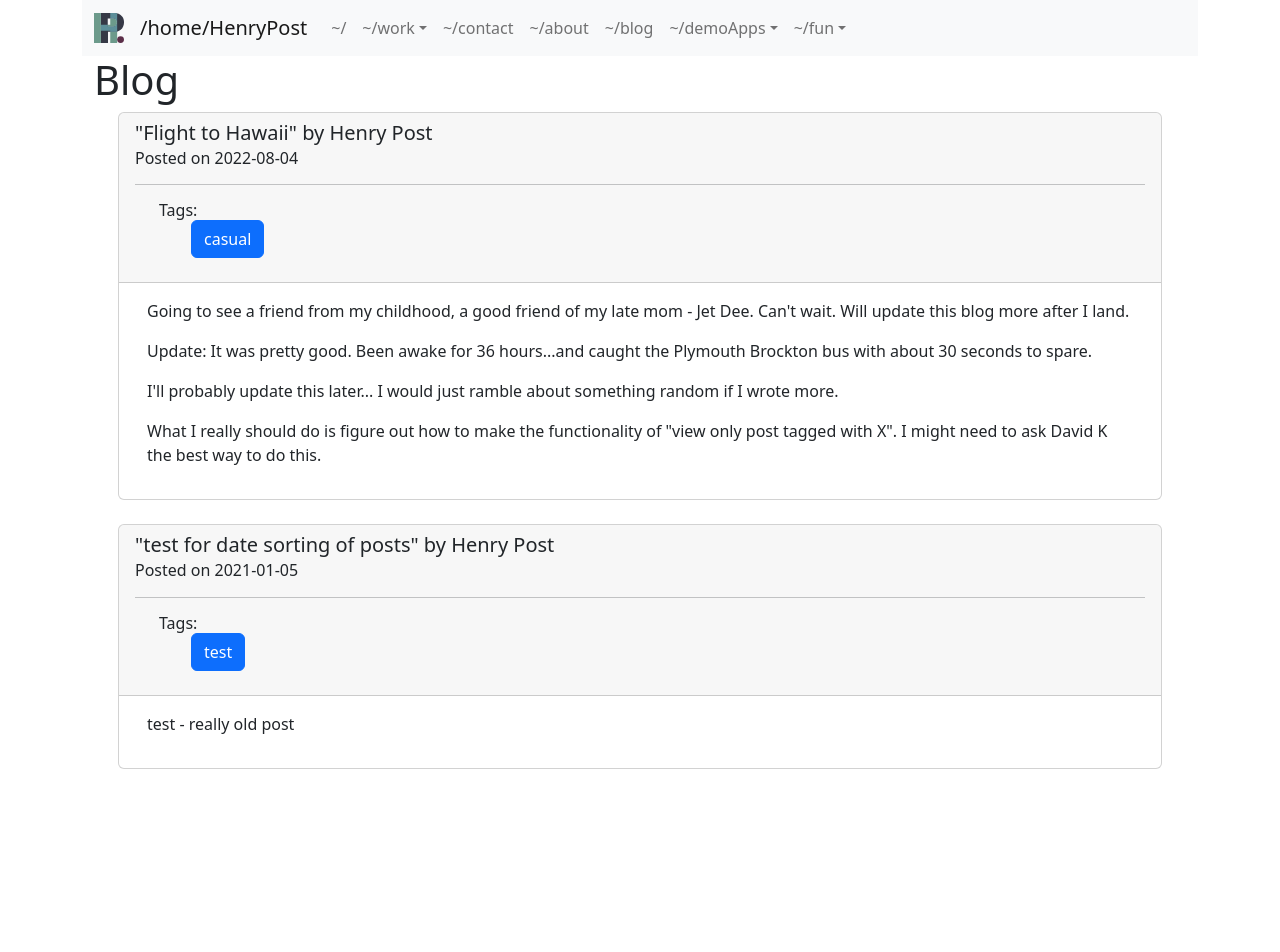
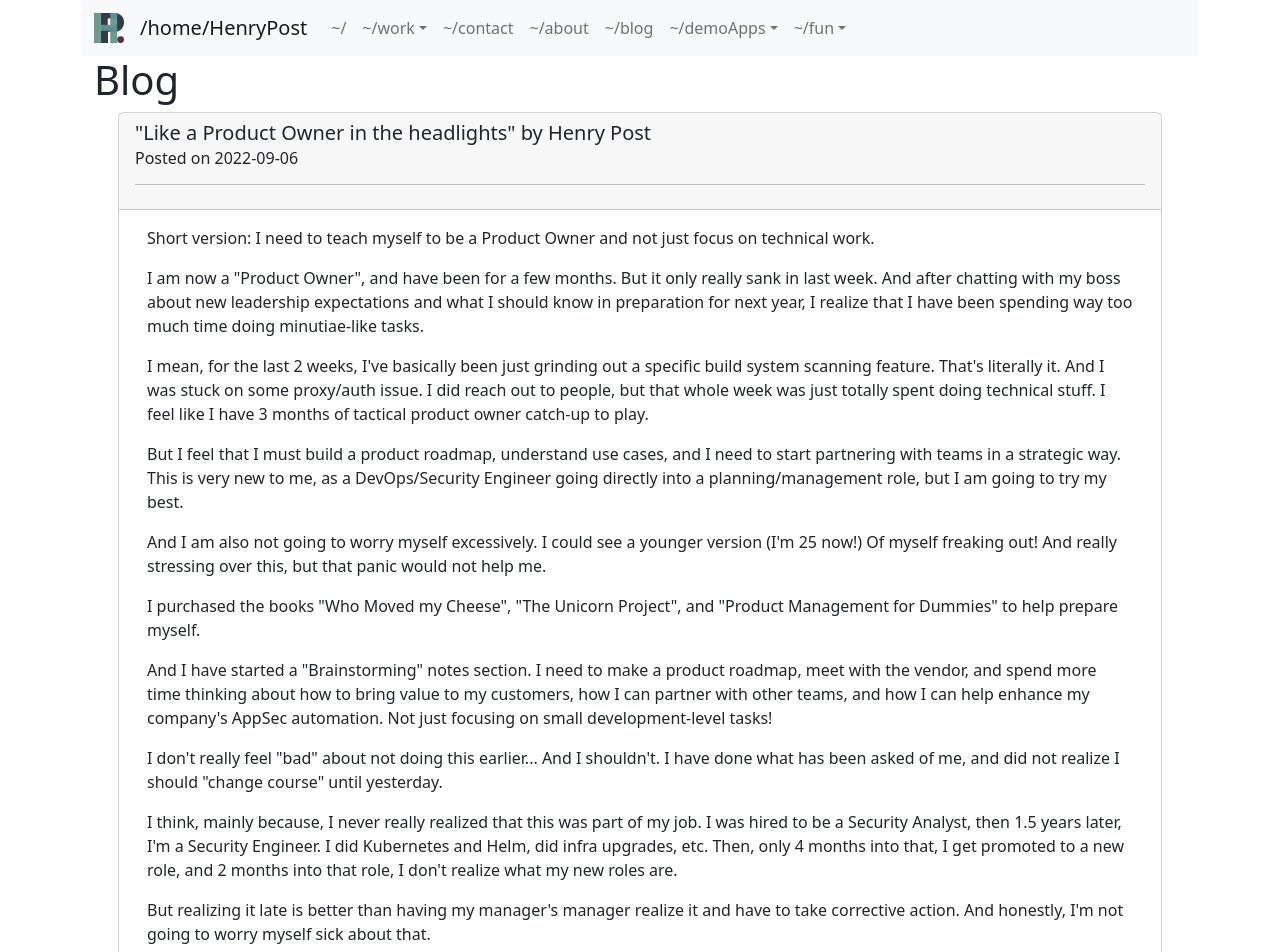
Before and after one commit to meltingscales/henrypost.net, a React (Create React App) app: page /blog in a window 1280 px wide. Shown: the top 952 px of the page. Before the commit the page ends 800 px from the top, so only its background shows below. Built offline with nearby package versions, Linux system fonts and the light colour scheme.

Commit message:
add blog post

```diff
--- a/src/data/modelbound/blog_henryPost.tsx
+++ b/src/data/modelbound/blog_henryPost.tsx
@@ -7,19 +7,80 @@ export default function HENRY_TBLOG_DATA(): TBlog {
         posts: [
             {
                 author: "Henry Post",
+                date: new Date('09/17/2022'),
+                title: 'Like a Product Owner in the headlights',
+                blogContent: (
+                    <Container>
+                        <p>Short version: I need to teach myself to be a Product Owner and not just focus on technical
+                            work.</p>
+
+                        <p>I am now a "Product Owner", and have been for a few months. But it only really sank in last
+                            week. And after chatting with my boss about new leadership expectations and what I should
+                            know in preparation for next year, I realize that I have been spending way too much time
+                            doing minutiae-like tasks.</p>
+
+                        <p>I mean, for the last 2 weeks, I've basically been just grinding out a specific build system
+                            scanning feature. That's literally it. And I was stuck on some proxy/auth issue. I did reach
+                            out to people, but that whole week was just totally spent doing technical stuff. I feel like
+                            I have 3 months of tactical product owner catch-up to play.</p>
+
+                        <p>But I feel that I must build a product roadmap, understand use cases, and I need to start
+                            partnering with
+                            teams in a strategic way. This is very new to me, as a DevOps/Security Engineer going
+                            directly into a planning/management role, but I am going to try my best.</p>
+
+                        <p>And I am also not going to worry myself excessively. I could see a younger version (I'm 25
+                            now!) Of myself freaking out! And really stressing over this, but that panic would not help
+                            me. </p>
+
+                        <p>I purchased the books "Who Moved my Cheese", "The Unicorn Project", and "Product Management
+                            for Dummies" to help prepare myself.</p>
+
+                        <p>And I have started a "Brainstorming" notes section. I need to make a product roadmap, meet
+                            with the vendor, and spend more time thinking about how to bring value to my customers, how
+                            I can partner with other teams, and how I can help enhance my company's AppSec automation.
+                            Not just focusing on small development-level tasks!</p>
+
+                        <p>I don't really feel "bad" about not doing this earlier... And I shouldn't. I have done what
+                            has been asked of me, and did not realize I should "change course" until yesterday.</p>
+
+                        <p>
+                            I think, mainly because, I never really realized that this was part of my job. I was hired
+                            to be a Security Analyst, then 1.5 years later, I'm a Security Engineer. I did Kubernetes
+                            and Helm, did infra upgrades, etc. Then, only 4 months into that, I get promoted to a new
+                            role, and 2 months into that role, I don't realize what my new roles are.</p>
+
+                        <p>
+                            But realizing it late is better than having my manager's manager realize it and have to take
+                            corrective action. And honestly, I'm not going to worry myself sick about that.
+                        </p>
+
+                        <p>
+                            Because I'll try to do my best to be a Product Owner and learn what I need to fulfil my
+                            role! :)
+                        </p>
+                    </Container>
+                )
+            },
+            {
+                author: "Henry Post",
                 blogContent: (
                     <Container>
                         {/*<p>bro im on a plane!!!! wow!!!!!</p>*/}
-                        <p>Going to see a friend from my childhood, a good friend of my late mom - Jet Dee. Can't wait. Will update this blog more after I land.</p>
+                        <p>Going to see a friend from my childhood, a good friend of my late mom - Jet Dee. Can't wait.
+                            Will update this blog more after I land.</p>
 
                         <p>
-                            Update: It was pretty good. Been awake for 36 hours...and caught the Plymouth Brockton bus with about 30 seconds to spare.
+                            Update: It was pretty good. Been awake for 36 hours...and caught the Plymouth Brockton bus
+                            with about 30 seconds to spare.
                         </p>
                         <p>
-                            I'll probably update this later... I would just ramble about something random if I wrote more.
+                            I'll probably update this later... I would just ramble about something random if I wrote
+                            more.
                         </p>
                         <p>
-                            What I really should do is figure out how to make the functionality of "view only post tagged with X". I might need to ask David K the best way to do this.
+                            What I really should do is figure out how to make the functionality of "view only post
+                            tagged with X". I might need to ask David K the best way to do this.
                         </p>
                     </Container>
                 ),
@@ -34,18 +95,19 @@ export default function HENRY_TBLOG_DATA(): TBlog {
                 blogContent: (
                     <Container>
                         <p>test - really old post</p>
+                        <a href={'https://henryfbp.github.io/posts/'}>see my old posts here :)</a>
                     </Container>
                 ),
                 date: new Date('2021-01-01'),
                 tags: ['test'],
-                title: "test for date sorting of posts"
+                title: "Old posts"
             }
         ]
     }
 
     //TODO: Collect data from old markdown blog - using Github API.
     // @ts-ignore
-    daBlog.posts.push(...[])
+    // daBlog.posts.push(...[])
 
     return daBlog
 }
--- a/src/model/MBlog.tsx
+++ b/src/model/MBlog.tsx
@@ -43,6 +43,10 @@ export class MBlogPost extends DataBoundClass<TBlogPost> {
             //      use "useEffect" or something...idk
         }
 
+        if (!somePost.tags) {
+            return null
+        }
+
         return <Container>
             <span>Tags:</span>
             <ul>
@@ -62,8 +66,8 @@ export type TBlogPost = {
     date: Date,
     blogContent: string | ReactNode
     title: string
-    author: string
-    tags: string[]
+    author?: string
+    tags?: string[]
 }
 
 export class MBlog extends DataBoundClass<TBlog> {
```
